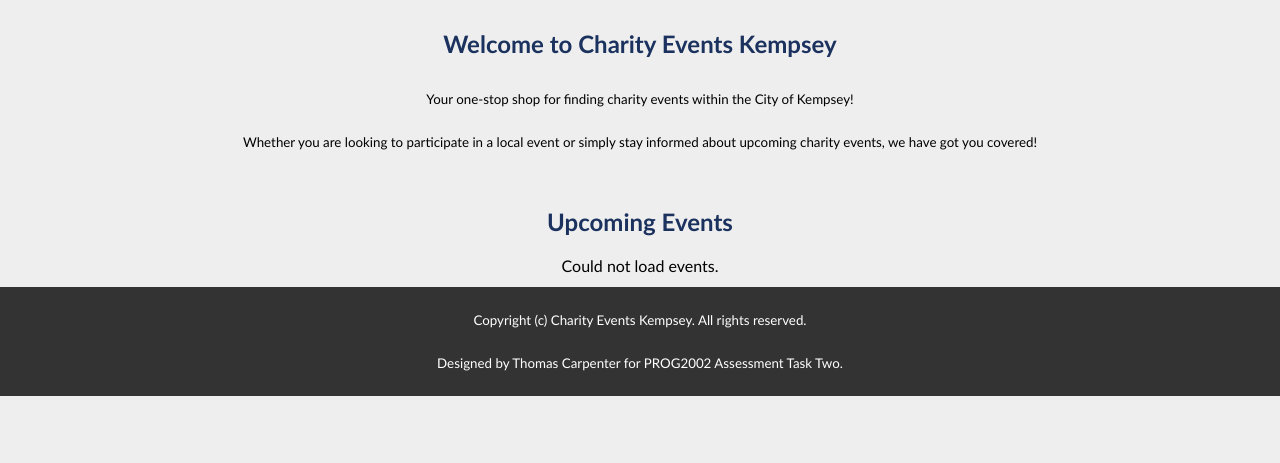
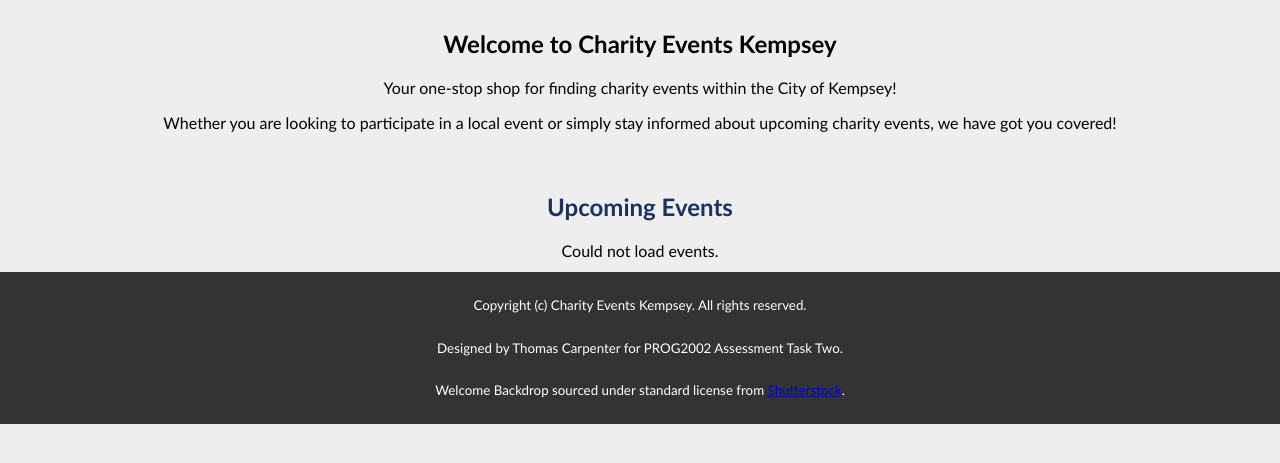
Before and after one commit to soccer92/23636116-PROG2002-AT2-SCU, a plain HTML site: page web/index.html in a window 1280 px wide. Shown: the part 49-512 px from the top of the page. Drawn offline with Linux system fonts and the light colour scheme; no server answers.

Commit message:
Made minor formatting adjustments.

```diff
--- a/web/index.html
+++ b/web/index.html
@@ -24,10 +24,12 @@
         <!-- Main Content -->
          <main>
             <!-- Static Content -->
-            <section>
-                <h1>Welcome to Charity Events Kempsey</h1>
-                <p>Your one-stop shop for finding charity events within the City of Kempsey!</p>
-                <p>Whether you are looking to participate in a local event or simply stay informed about upcoming charity events, we have got you covered!</p>
+            <section class="welcome">
+                <div class="welcome-wrapper">
+                    <h1>Welcome to Charity Events Kempsey</h1>
+                    <p>Your one-stop shop for finding charity events within the City of Kempsey!</p>
+                    <p>Whether you are looking to participate in a local event or simply stay informed about upcoming charity events, we have got you covered!</p>
+                </div>
             </section>
             <!-- Static Content Conclude -->
 
@@ -45,6 +47,7 @@
         <footer>
             <p>Copyright (c) Charity Events Kempsey. All rights reserved.</p>
             <p>Designed by Thomas Carpenter for PROG2002 Assessment Task Two.</p>
+            <p>Welcome Backdrop sourced under standard license from <a href="https://www.shutterstock.com/image-photo/kempsey-australia-494699236" target="_blank">Shutterstock</a>.</p>
         </footer>
         <!-- Footer Conclude -->
 
```
